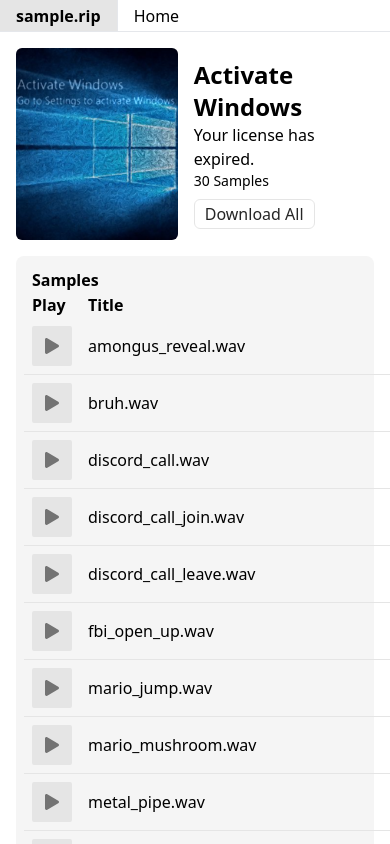
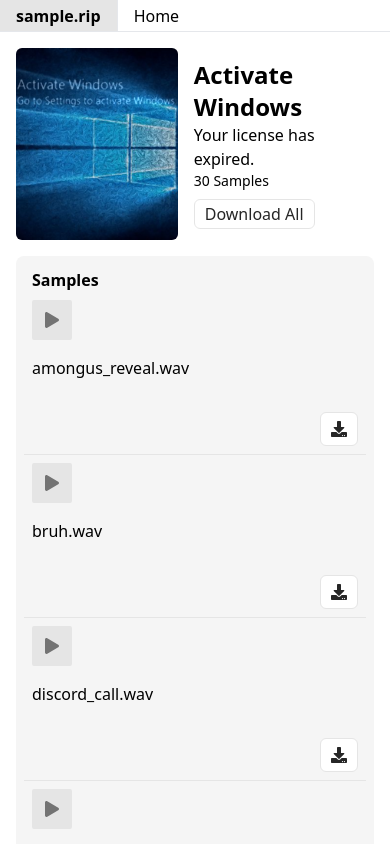
Before and after one commit to v3xlabs/sample-rip, a React (Vite) app in the folder web/: page /pack/activate_windows in a window 390 px wide. Built offline with nearby package versions, Linux system fonts and the light colour scheme; no server answers.

Commit message:
Update table positioning

```diff
--- a/web/src/components/SampleList.tsx
+++ b/web/src/components/SampleList.tsx
@@ -17,7 +17,7 @@
         <div className="w-full rounded-lg bg-neutral-100 p-2">
             <h2 className="px-2 text-md font-bold pt-1">Samples</h2>
             <table className="min-w-full">
-                <thead>
+                <thead className="hidden md:table-header-group">
                     <tr>
                         <th className="px-2 text-left">Play</th>
                         <th className="px-2 text-left">Title</th>
--- a/web/src/components/SampleTray.tsx
+++ b/web/src/components/SampleTray.tsx
@@ -82,8 +82,8 @@
     }, [sampleId]);
 
     return (
-        <tr className="border-b border-neutral-200 hover:bg-neutral-300/10">
-            <td className="p-2 flex items-center gap-2">
+        <tr className="border-b border-neutral-200 hover:bg-neutral-300/10 flex flex-col md:table-row">
+            <td className="p-2 flex items-center gap-2 w-16">
                 <button
                     className="w-10 h-10 rounded-sm bg-neutral-200 flex items-center justify-center text-neutral-500"
                     onClick={handlePlayPause}
@@ -105,7 +105,7 @@
             >
                 <div
                     ref={titleContainerRef}
-                    className="overflow-hidden whitespace-nowrap flex-shrink"
+                    className="overflow-hidden whitespace-nowrap flex-shrink w-screen max-w-[320px]"
                 >
                     <span
                         ref={titleTextRef}
@@ -123,14 +123,14 @@
                     </span>
                 </div>
             </td>
-            <td className="p-2">
+            <td className="p-2 w-full">
                 <Waveform data={waveform} progress={progress} />
             </td>
-            <td className="p-2">
+            <td className="p-2 flex justify-end">
                 <a
                     href={`https://github.com/v3xlabs/sample-rip/raw/master/samples/${packId}/${sampleId}`}
                     target="_blank"
-                    className="btn !py-2 flex"
+                    className="btn !py-2 flex w-fit"
                 >
                     <FaDownload />
                 </a>
```
